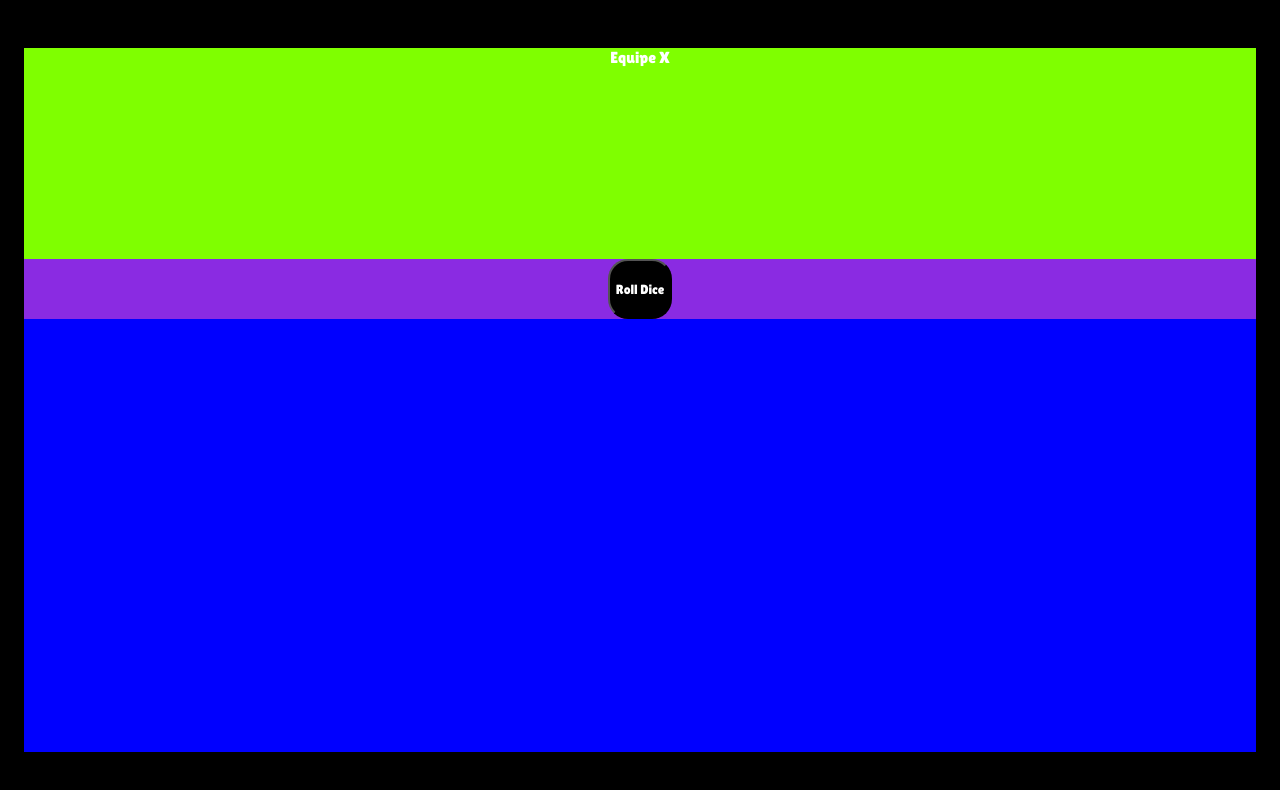
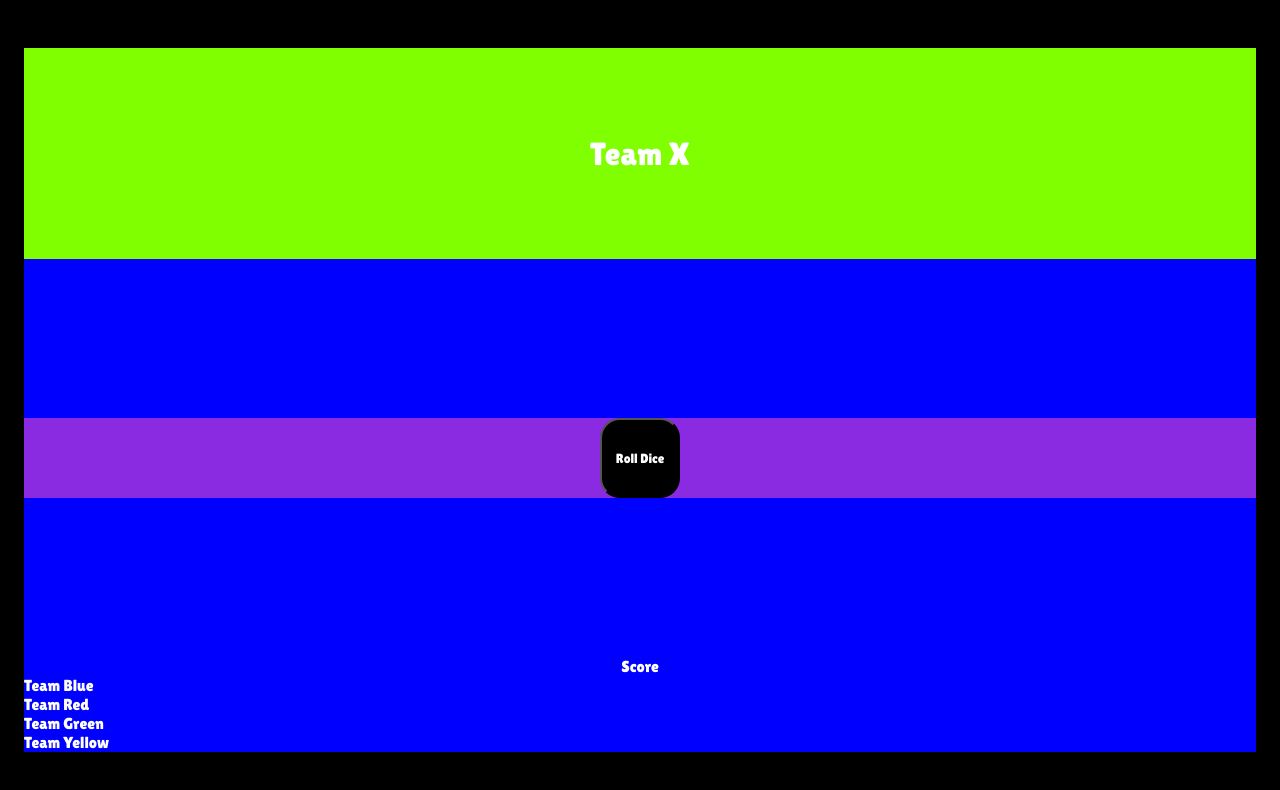
Before and after one commit to Ioshua-N/guess-what, a plain HTML site: page roll-dice/roll-dice.html in a window 1280 px wide. Drawn offline with Linux system fonts and the light colour scheme.

Commit message:
update roll dice

```diff
--- a/roll-dice/roll-dice.css
+++ b/roll-dice/roll-dice.css
@@ -1,29 +1,43 @@
 .roll-dice {
     background-color: blue;
     height: 100%;
-
+    display: flex;
+    flex-direction: column;
+    justify-content: space-between;
 }
 
-.team-name {
+.team {
     background-color: chartreuse;
     height: 30%;
     display: flex;
     justify-content: center;
 }
 
+.team-name {
+    display: flex;
+    align-items: center;
+    font-size:xx-large
+}
+
 .btn-roll-dice {
     background-color: blueviolet;
     display: flex;
     justify-content: center;
-    height: 60px;
 }
 
 .btn {
     background-color: black;
     color: white;
+    width: 80px;
     border-radius: 20px;
+    aspect-ratio: 1/1;
 }
 
 .btn:hover {
     background-color: darkgray;
 }
+
+.score-tag {
+    display: flex;
+    justify-content: center;
+}
--- a/roll-dice/roll-dice.html
+++ b/roll-dice/roll-dice.html
@@ -20,12 +20,24 @@
 <body>
     <div class="main">
         <div class="roll-dice">
-            <div class="team-name">Equipe X</div>
+            <div class="team">
+                <div class="team-name">Team X</div>
+            </div>
             <div class="btn-roll-dice">
                 <button class="btn">Roll Dice</button>
             </div>
 
+            <div class="score">
+                <div class="score-tag">Score</div>
+                <div class="team-score">
+                    <div>Team Blue</div>
+                    <div>Team Red</div>
+                    <div>Team Green</div>
+                    <div>Team Yellow</div>
+                </div>
+            </div>
         </div>
-    </div>
+
 </body>
+
 </html>
```
